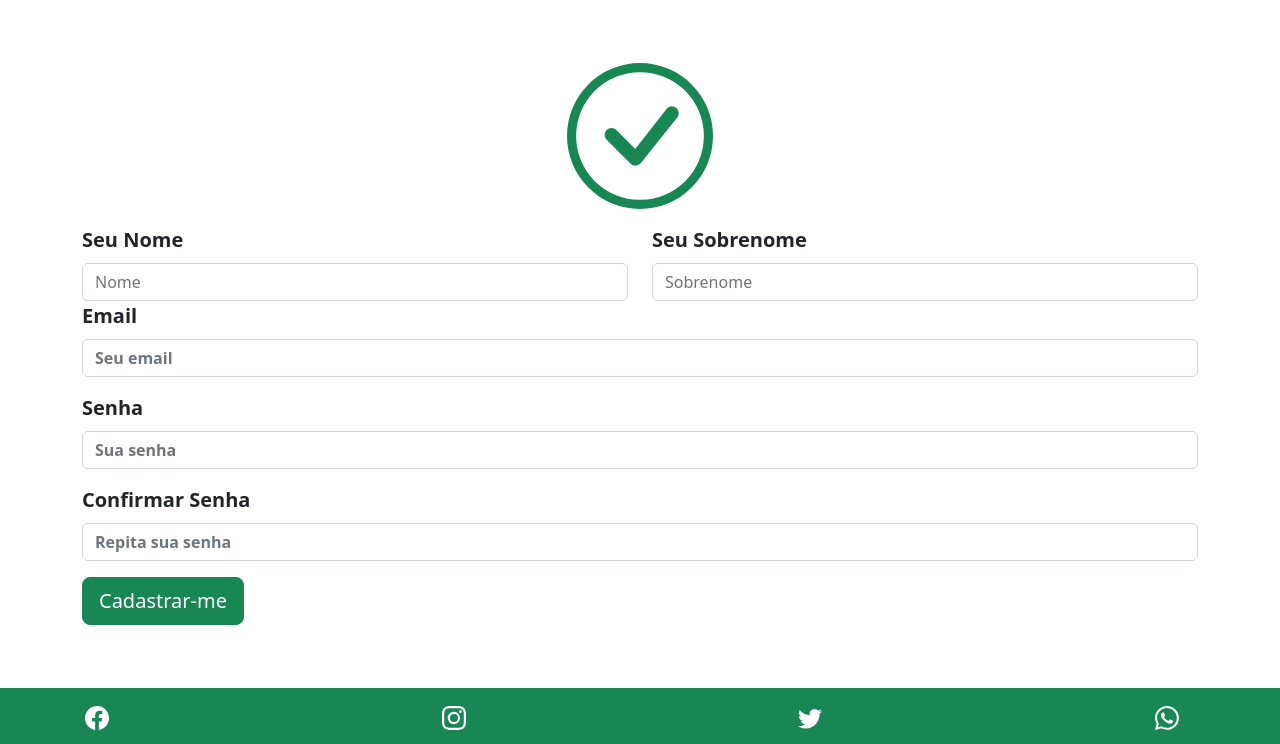
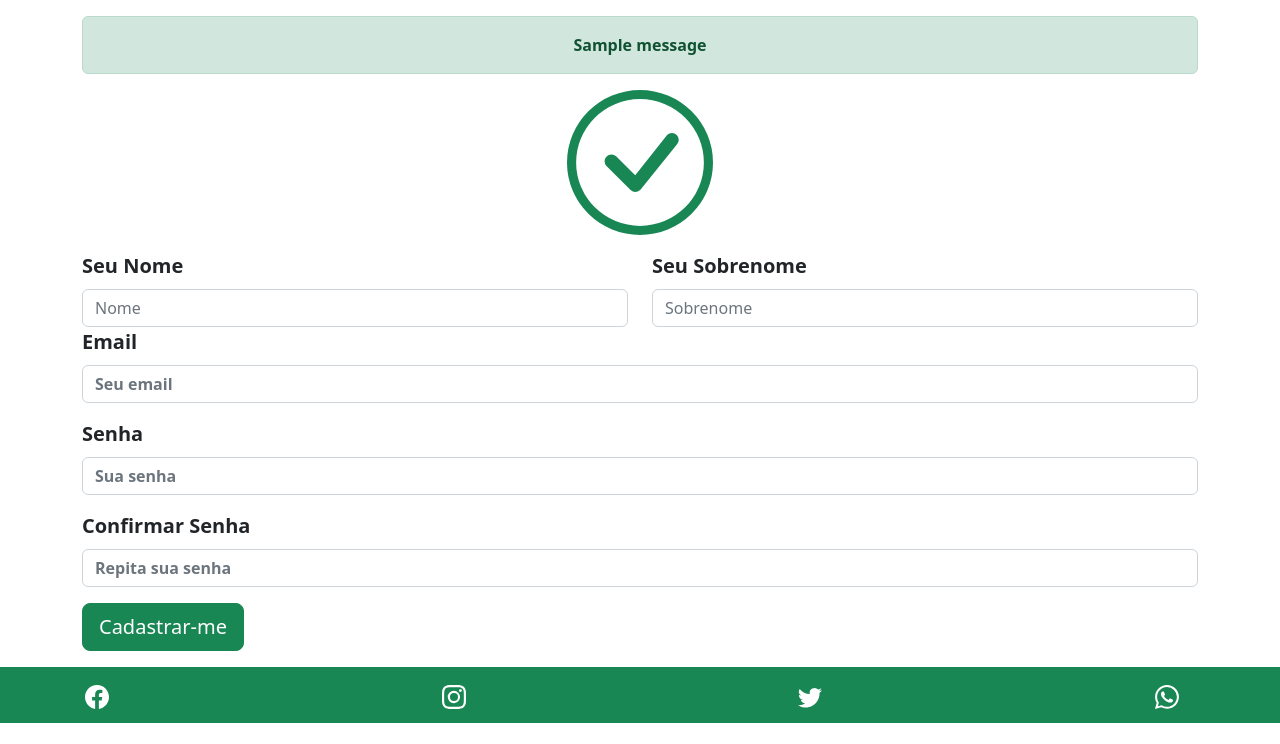
Before and after one commit to BunoQueiroz/sorveteria, a Django app: page /register in a window 1280 px wide. Shown: the part 56-800 px from the top of the page. Run offline with Django 4.2, Linux system fonts and the light colour scheme; tables that the repository leaves empty hold one stand-in row (values such as "Sample post"); one stand-in notice (Sample message) is shown; some libraries are stand-ins or nearby versions.

Commit message:
Adicionando um sistema de mensagens ao projeto

```diff
--- a/core/views.py
+++ b/core/views.py
@@ -1,6 +1,7 @@
 from django.shortcuts import render, redirect
 from django.contrib.auth.models import User
-from .forms import validate_form, convert_to_dict
+from .forms import validate_form, convert_to_dict, messages_error, validate_password, email_validate, data_not_empty
+from django.contrib import messages
 
 def home(request):
     return render(request, 'core/index.html')
@@ -16,6 +17,22 @@ def register(request):
         if (validate_form(request)):
             data = convert_to_dict(request)
             user = User.objects.create_user(username=data['username'],first_name=data['first_name'], last_name=data['last_name'], email=data['email'], password=data['password'], is_superuser=False)
+            messages.success(request, 'Cadastro realizado com sucesso')
             return redirect('login')
         else:
+            data = convert_to_dict(request)
+            if not email_validate(data):
+                message_email = 'O email informado ja foi cadastrado no sistema'
+                messages.error(request, message_email)
+
+            if not validate_password(data):
+                print('iih rapaz')
+                message_password = 'Sua senha estava muito fraca ou a confirmação estava incorreta'
+                messages.error(request, message_password)
+
+            if not data_not_empty(data):
+                print('iih rapaz')
+                message_empty = 'Não podem haver campos em branco'
+                messages.error(request, message_empty)
+
             return redirect('register')
--- a/static/styles/style.css
+++ b/static/styles/style.css
@@ -1,6 +1,5 @@
 .principal {
     min-height: 600px;
-    height: calc(100vh - 112px);
 }
 
 .principal__content {
--- a/templates/core/login.html
+++ b/templates/core/login.html
@@ -11,6 +11,7 @@
             <figure class="d-flex justify-content-center">
                 <img class="align-self-center form__icon" src="{% static 'img/login-icon.svg' %}" alt="Icone de login">
             </figure>
+            {% include 'partials/_messages.html' %}
             <div class="form-floating mb-3">
                 <input type="email" class="form-control fw-semibold" id="email" placeholder="seu email" name="email">
                 <label class="fw-semibold" for="email">Email address</label>
--- a/templates/core/register.html
+++ b/templates/core/register.html
@@ -5,8 +5,9 @@
 {% endblock links %}
 {% block page %}Cadastro{% endblock page %}
 {% block content %}
-<main class="container principal">
-    <div class="principal__content d-flex flex-column justify-content-evenly">
+<main class="container py-3">
+    {% include 'partials/_messages.html' %}
+    <div class="d-flex flex-column justify-content-evenly">
         <form action="{% url 'register' %}" class="formulario" method="POST">{% csrf_token %}
             <figure class="d-flex justify-content-center">
                 <img class="align-self-center form__icon" src="{% static 'img/check-logo.svg' %}" alt="Icone de login">
--- /dev/null
+++ b/templates/partials/_messages.html
@@ -0,0 +1,7 @@
+{% if messages %}
+    {% for message in messages %}
+        <p class="alert text-center fw-semibold alert-{{message.tags}}" role="alert">
+            {{message}}
+        </p>
+    {% endfor %}
+{% endif %}
```
Also changed, not shown: core/forms.py (+15 -3 lines), setup/settings.py (+8 -0 lines), README.md.
